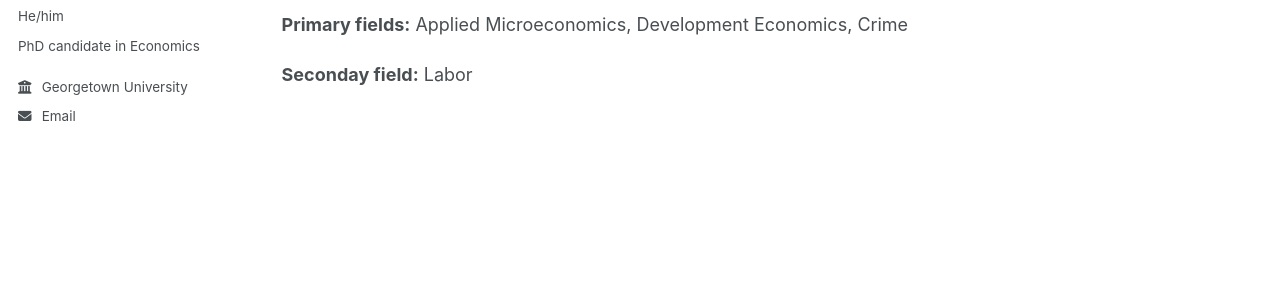
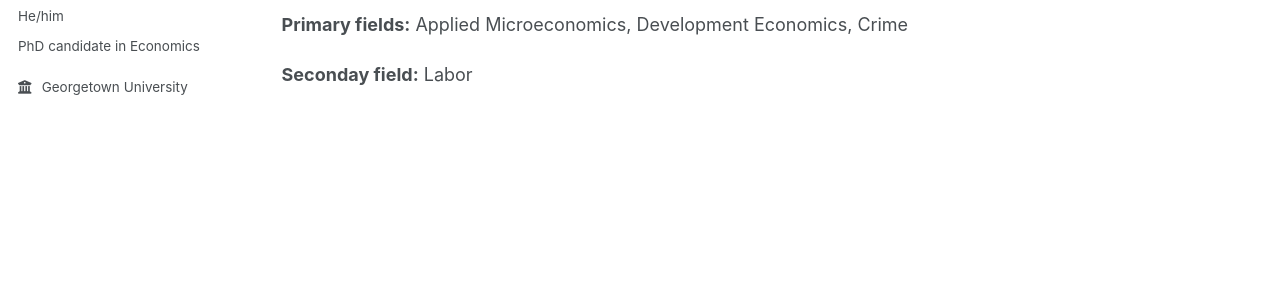
Before and after one commit to angelodiazreyes/angelodiazreyes.github.io, a Jekyll site: the page built from _pages/about.md, in a window 1280 px wide. Shown: the part 331-631 px from the top of the page. Built offline with Jekyll 4.4.1, drawn with Linux system fonts in a browser that asks for light colours.

Commit message:
Update _config.yml

```diff
--- a/_config.yml
+++ b/_config.yml
@@ -27,7 +27,7 @@ author:
   bio              : "PhD candidate in Economics"
   employer         : "Georgetown University"
   uri              : # URL
-  email            : "ad1629@georgetown.edu"
+  ad1629@georgetown.edu            : "ad1629@georgetown.edu"
 
   # Academic websites
   arxiv            : # URL - Update with the correct link to your profile
```
